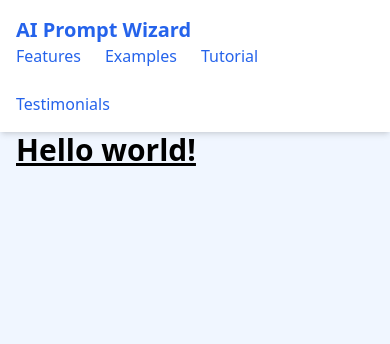
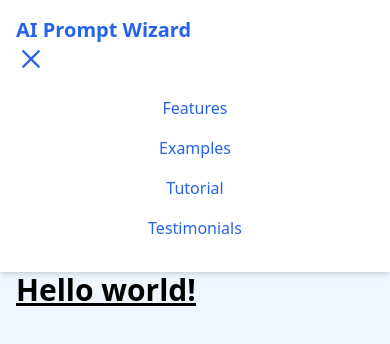
Before and after one commit to Orbitado/ai-prompt-wizard, a Next.js app: page / in a window 390 px wide. Shown: the top 344 px of the page. Built offline with nearby package versions, Linux system fonts and the light colour scheme.

Commit message:
[ADDED] SOLID from NavBar

```diff
--- a/package.json
+++ b/package.json
@@ -15,6 +15,7 @@
     "next": "14.2.13",
     "react": "^18",
     "react-dom": "^18",
+    "react-icons": "^5.3.0",
     "tailwind-merge": "^2.5.2",
     "tailwindcss-animate": "^1.0.7"
   },
--- /dev/null
+++ b/src/components/NavBar/DesktopMenu.tsx
@@ -0,0 +1,19 @@
+import React from "react";
+import Link from "next/link";
+import { renderLinks } from "@/services/renderNavigationLinks";
+
+export default function DesktopMenu() {
+  return (
+    <ul className="md:flex flex-wrap sm:gap-6 hidden">
+      <li className="sr-only">
+        <Link
+          href="#main-content"
+          className="top-0 absolute inset-x-0 font-medium text-azure text-md sm:text-lg hover:text-hoverblue"
+        >
+          Skip to main content
+        </Link>
+      </li>
+      {renderLinks()}
+    </ul>
+  );
+}
--- /dev/null
+++ b/src/components/NavBar/MobileMenu.tsx
@@ -0,0 +1,13 @@
+import { renderLinks } from "@/services/renderNavigationLinks";
+
+export default function MobileMenu({ isOpen }: { isOpen: boolean }) {
+  return (
+    <>
+      {isOpen || (
+        <ul className="flex flex-col items-center gap-4 md:hidden my-4">
+          {renderLinks()}
+        </ul>
+      )}
+    </>
+  );
+}
--- a/src/components/NavBar/NavBar.tsx
+++ b/src/components/NavBar/NavBar.tsx
@@ -1,39 +1,19 @@
 import Link from "next/link";
 
+import DesktopMenu from "@/components/NavBar/DesktopMenu";
+import NavigationButton from "@/components/NavBar/NavigationButton";
+
 export default function NavBar() {
-  const navigationLinks = [
-    { name: "Features", href: "/" },
-    { name: "Examples", href: "/" },
-    { name: "Tutorial", href: "/" },
-    { name: "Testimonials", href: "/" },
-  ];
-
   return (
     <header className="top-0 z-50 sticky bg-white shadow-md">
-      <nav className="flex flex-wrap justify-between items-center mx-auto px-4 sm:px-6 lg:px-8 py-4 container">
-        <h1 className="font-bold text-azure text-xl sm:text-2xl md:text-3xl">
-          <Link href="/">AI Prompt Wizard</Link>
-        </h1>
-        <ul className="flex flex-wrap gap-6">
-          <li className="sr-only">
-            <Link
-              href="#main-content"
-              className="top-0 absolute inset-x-0 font-medium text-azure text-md sm:text-lg hover:text-hoverblue"
-            >
-              Skip to main content
-            </Link>
-          </li>
-          {navigationLinks.map((link) => (
-            <li key={link.name}>
-              <Link
-                href={link.href}
-                className="font-medium text-azure text-md sm:text-lg hover:text-hoverblue"
-              >
-                {link.name}
-              </Link>
-            </li>
-          ))}
-        </ul>
+      <nav className="mx-auto px-4 sm:px-6 lg:px-8 py-4 container">
+        <div className="flex flex-wrap justify-between items-center">
+          <h1 className="font-bold text-azure text-xl sm:text-2xl md:text-3xl">
+            <Link href="/">AI Prompt Wizard</Link>
+          </h1>
+          <DesktopMenu />
+        </div>
+        <NavigationButton />
       </nav>
     </header>
   );
--- /dev/null
+++ b/src/components/NavBar/NavigationButton.tsx
@@ -0,0 +1,27 @@
+"use client";
+import { useState } from "react";
+import { RxHamburgerMenu, RxCross2 } from "react-icons/rx";
+import MobileMenu from "@/components/NavBar/MobileMenu";
+
+export default function NavigationButton() {
+  const [isOpen, setIsOpen] = useState(false);
+  const toggleDropdown = () => {
+    setIsOpen(!isOpen);
+  };
+  return (
+    <>
+      <button
+        title="Open navigation"
+        className="md:hidden"
+        onClick={toggleDropdown}
+      >
+        {isOpen ? (
+          <RxHamburgerMenu className="text-3xl text-azure" />
+        ) : (
+          <RxCross2 className="text-3xl text-azure" />
+        )}
+      </button>
+      <MobileMenu isOpen={isOpen} />
+    </>
+  );
+}
--- /dev/null
+++ b/src/services/navigationLinks.ts
@@ -0,0 +1,6 @@
+export const navigationLinks = [
+    { name: "Features", href: "/" },
+    { name: "Examples", href: "/" },
+    { name: "Tutorial", href: "/" },
+    { name: "Testimonials", href: "/" },
+  ];
--- /dev/null
+++ b/src/services/renderNavigationLinks.tsx
@@ -0,0 +1,14 @@
+import Link from "next/link";
+import { navigationLinks } from "../services/navigationLinks";
+export const renderLinks = () => {
+  return navigationLinks.map((link) => (
+    <li key={link.name}>
+      <Link
+        href={link.href}
+        className="font-medium text-azure text-md sm:text-lg hover:text-hoverblue transition duration-300 ease-in-out"
+      >
+        {link.name}
+      </Link>
+    </li>
+  ));
+};
```
Also changed, not shown: 1 other file (tests, documents, lock files or other folders).
